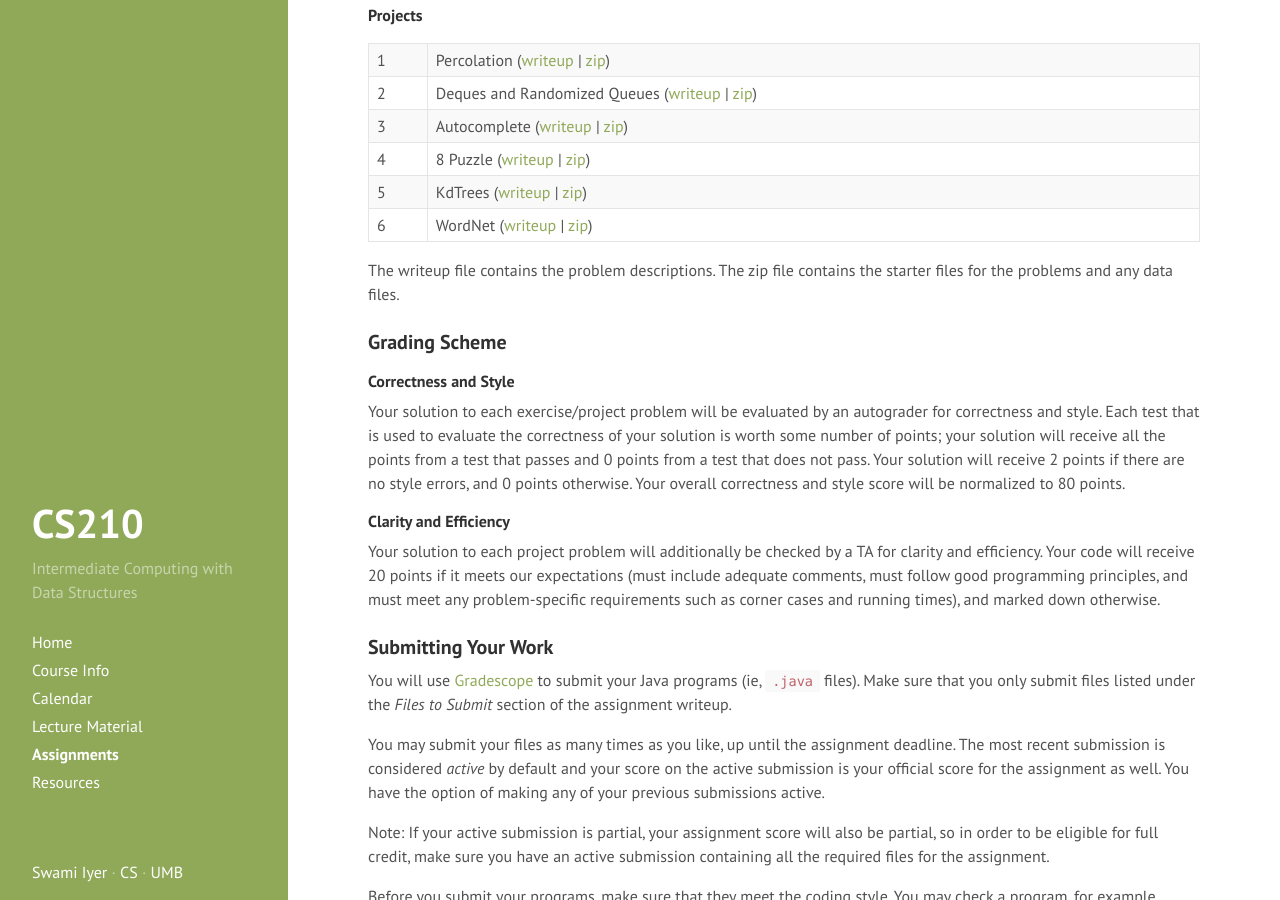
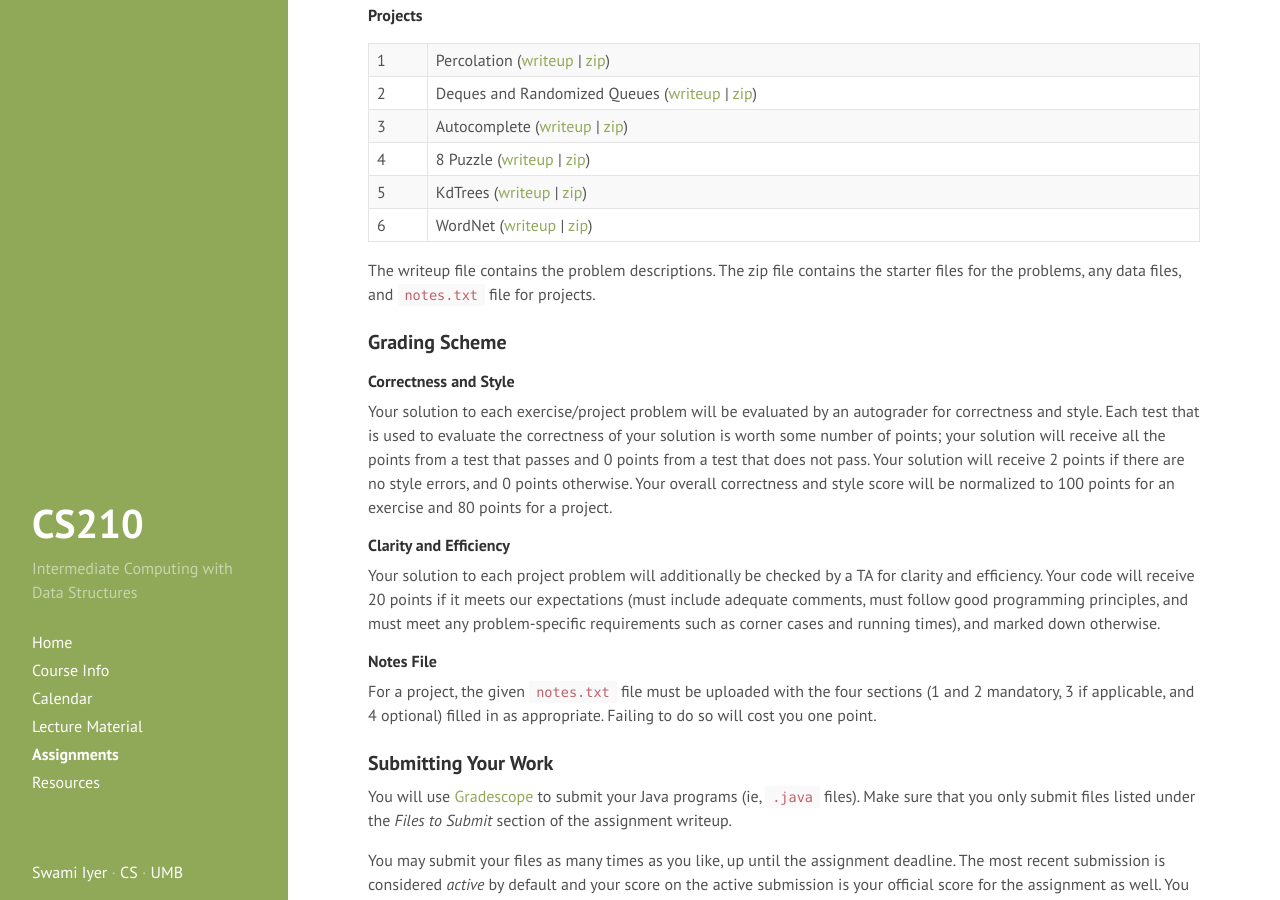
Before and after one commit to swamiiyer/swamiiyer.github.io, a Jekyll site: the page built from _pages/cs210/assignments.md, in a window 1280 px wide and 900 px high, scrolled down 460 px. Built offline with Jekyll 4.4.1, drawn with Linux system fonts in a browser that asks for light colours.

Commit message:
minor change

```diff
--- a/_pages/cs210/assignments.md
+++ b/_pages/cs210/assignments.md
@@ -25,17 +25,21 @@ There are 6 exercises and 6 projects in all. These are due at midnight (11:59 PM
 5 | KdTrees ([writeup](https://www.cs.umb.edu/~siyer/teaching/cs210/project5.pdf) \| [zip](https://www.cs.umb.edu/~siyer/teaching/cs210/project5.zip))|
 6 | WordNet ([writeup](https://www.cs.umb.edu/~siyer/teaching/cs210/project6.pdf) \| [zip](https://www.cs.umb.edu/~siyer/teaching/cs210/project6.zip))|
 
-The writeup file contains the problem descriptions. The zip file contains the starter files for the problems and any data files.
+The writeup file contains the problem descriptions. The zip file contains the starter files for the problems, any data files, and `notes.txt` file for projects.
 
 ### Grading Scheme
 
 #### Correctness and Style
 
-Your solution to each exercise/project problem will be evaluated by an autograder for correctness and style. Each test that is used to evaluate the correctness of your solution is worth some number of points; your solution will receive all the points from a test that passes and 0 points from a test that does not pass. Your solution will receive 2 points if there are no style errors, and 0 points otherwise. Your overall correctness and style score will be normalized to 80 points.
+Your solution to each exercise/project problem will be evaluated by an autograder for correctness and style. Each test that is used to evaluate the correctness of your solution is worth some number of points; your solution will receive all the points from a test that passes and 0 points from a test that does not pass. Your solution will receive 2 points if there are no style errors, and 0 points otherwise. Your overall correctness and style score will be normalized to 100 points for an exercise and 80 points for a project.
 
 #### Clarity and Efficiency
 
 Your solution to each project problem will additionally be checked by a TA for clarity and efficiency. Your code will receive 20 points if it meets our expectations (must include adequate comments, must follow good programming principles, and must meet any problem-specific requirements such as corner cases and running times), and marked down otherwise.
+
+#### Notes File
+
+For a project, the given `notes.txt` file must be uploaded with the four sections (1 and 2 mandatory, 3 if applicable, and 4 optional) filled in as appropriate. Failing to do so will cost you one point.
 
 ### Submitting Your Work
 
```
Also changed, not shown: _pages/cs210/index.md (+8 -0 lines).
